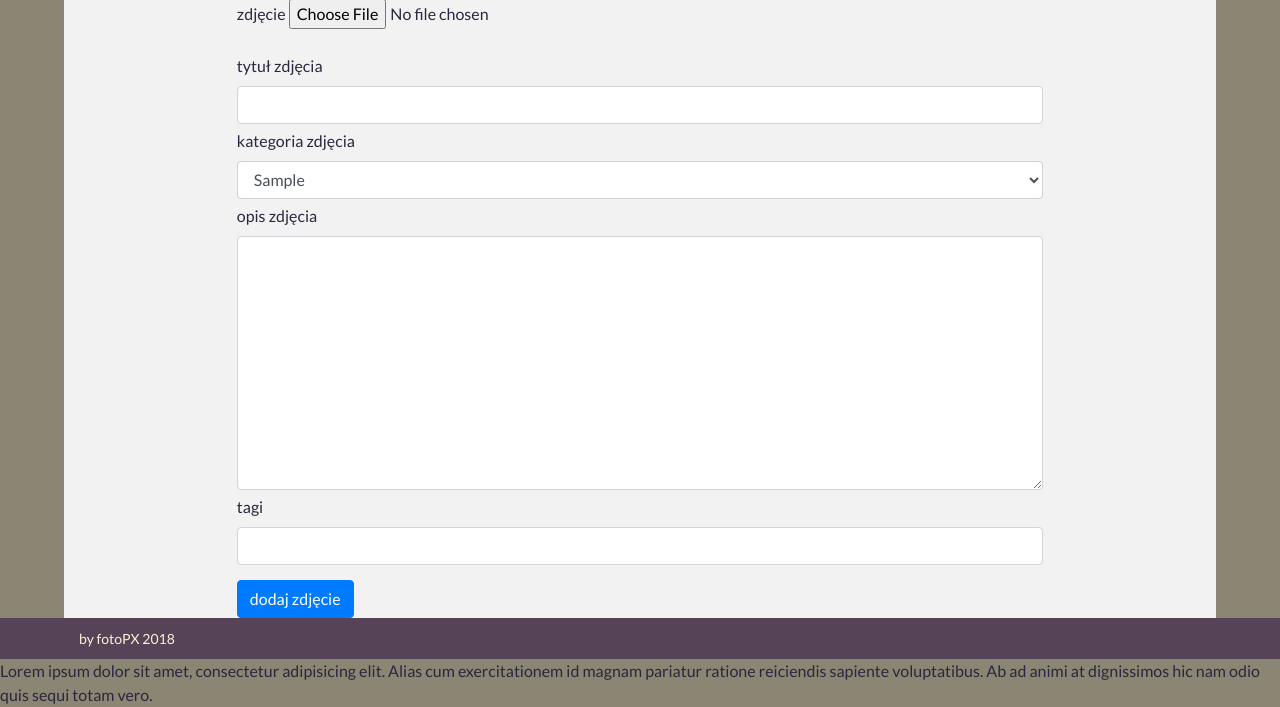
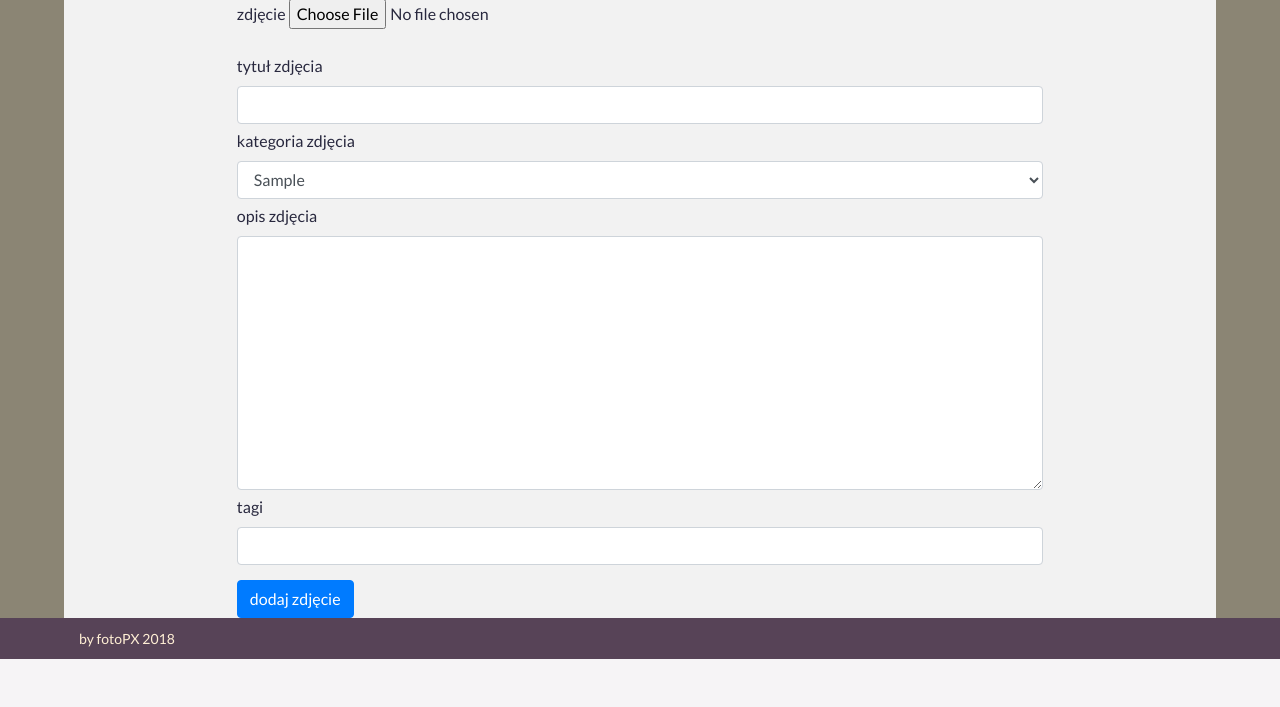
Before and after one commit to allVentures/fotoPX-Picture-Sharing-Application-, a Django app: page /dodaj-zdjecie in a window 1280 px wide. Shown: the part 170-877 px from the top of the page. After the commit the page ends 829 px from the top, so only its background shows below. Run offline with Django 3.2, Linux system fonts and the light colour scheme; a user stored in the database is signed in; tables that the repository leaves empty hold one stand-in row (values such as "Sample post"); grey boxes marked "Sample" are stand-in pictures; parts of the project's set-up code (start-up, migrations or seed data) failed here and were passed over; some libraries are stand-ins or nearby versions.

Commit message:
readme updated

```diff
--- a/fotoPXapp/templates/add_pictures.html
+++ b/fotoPXapp/templates/add_pictures.html
@@ -42,5 +42,3 @@
 </div>
 
 {% include "footer.html" %}
-
-Lorem ipsum dolor sit amet, consectetur adipisicing elit. Alias cum exercitationem id magnam pariatur ratione reiciendis sapiente voluptatibus. Ab ad animi at dignissimos hic nam odio quis sequi totam vero.
```
Also changed, not shown: README.md.
